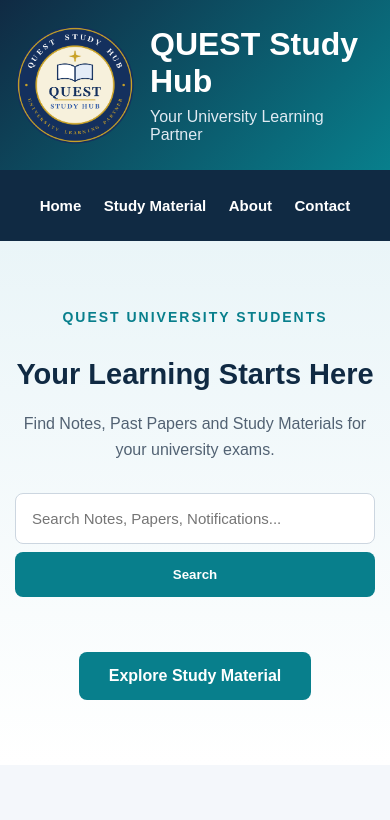
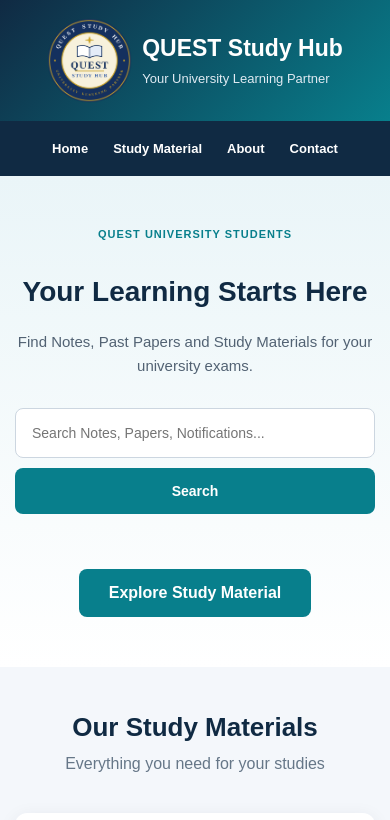
Before and after one commit to queststudyhub/quest-study-hub, a plain HTML site: page index.html in a window 390 px wide. Shown: the top 820 px of the page. Drawn offline with Linux system fonts and the light colour scheme.

Commit message:
Improve mobile responsive design

```diff
--- a/style.css
+++ b/style.css
@@ -298,43 +298,132 @@ form button {
 }
 
 /* Mobile Responsive */
+/* Mobile Responsive */
 @media (max-width: 600px) {
-    header h1 {
-        font-size: 30px;
+
+    body {
+        overflow-x: hidden;
+    }
+
+    /* Header */
+    header {
+        gap: 10px;
+        padding: 18px 12px;
+        flex-wrap: nowrap;
+    }
+
+    header img {
+        width: 85px;
+        height: 85px;
+        flex-shrink: 0;
+    }
+
+    .header-text h1 {
+        font-size: 23px;
+        line-height: 1.2;
+    }
+
+    .header-text p {
+        font-size: 13px;
+    }
+
+    /* Navigation */
+    nav {
+        padding: 10px 5px;
+        display: flex;
+        justify-content: center;
+        flex-wrap: wrap;
+        gap: 5px;
     }
 
     nav a {
-        display: inline-block;
-        margin: 9px;
+        font-size: 13px;
+        margin: 5px;
+        padding: 5px;
     }
 
+    /* Hero */
     .hero {
-        padding: 65px 15px;
+        padding: 50px 15px;
+    }
+
+    .hero-tag {
+        font-size: 11px !important;
+        letter-spacing: 1px;
     }
 
     .hero h2 {
-        font-size: 29px;
+        font-size: 28px;
+        line-height: 1.3;
     }
 
     .hero p {
-        font-size: 16px;
+        font-size: 15px;
+        line-height: 1.6;
+    }
+
+    /* Search */
+    .search-box {
+        width: 100%;
+        flex-direction: column;
+        gap: 10px;
+    }
+
+    .search-box input,
+    .search-box button {
+        width: 100%;
+        font-size: 14px;
+    }
+
+    /* Materials */
+    .materials {
+        padding: 45px 15px;
+    }
+
+    .materials h2 {
+        font-size: 26px;
     }
 
     .cards {
         flex-direction: column;
         align-items: center;
+        gap: 18px;
     }
 
     .card {
         width: 100%;
-        max-width: 350px;
+        max-width: 100%;
+        padding: 25px 18px;
     }
 
-    .search-box {
-        flex-direction: column;
+    /* Search Results */
+    #searchResults {
+        grid-template-columns: 1fr;
+        padding: 0 10px;
     }
 
-    .search-box button {
-        width: 100%;
+    /* About */
+    .about {
+        padding: 45px 15px;
+    }
+
+    .about h2 {
+        font-size: 25px;
+    }
+
+    /* Footer */
+    footer {
+        padding: 25px 12px;
+        font-size: 14px;
+    }
+
+    footer h3 {
+        font-size: 20px;
+    }
+
+    /* PDF Viewer */
+    iframe {
+        max-width: 100%;
+        height: 550px;
     }
 }
```
